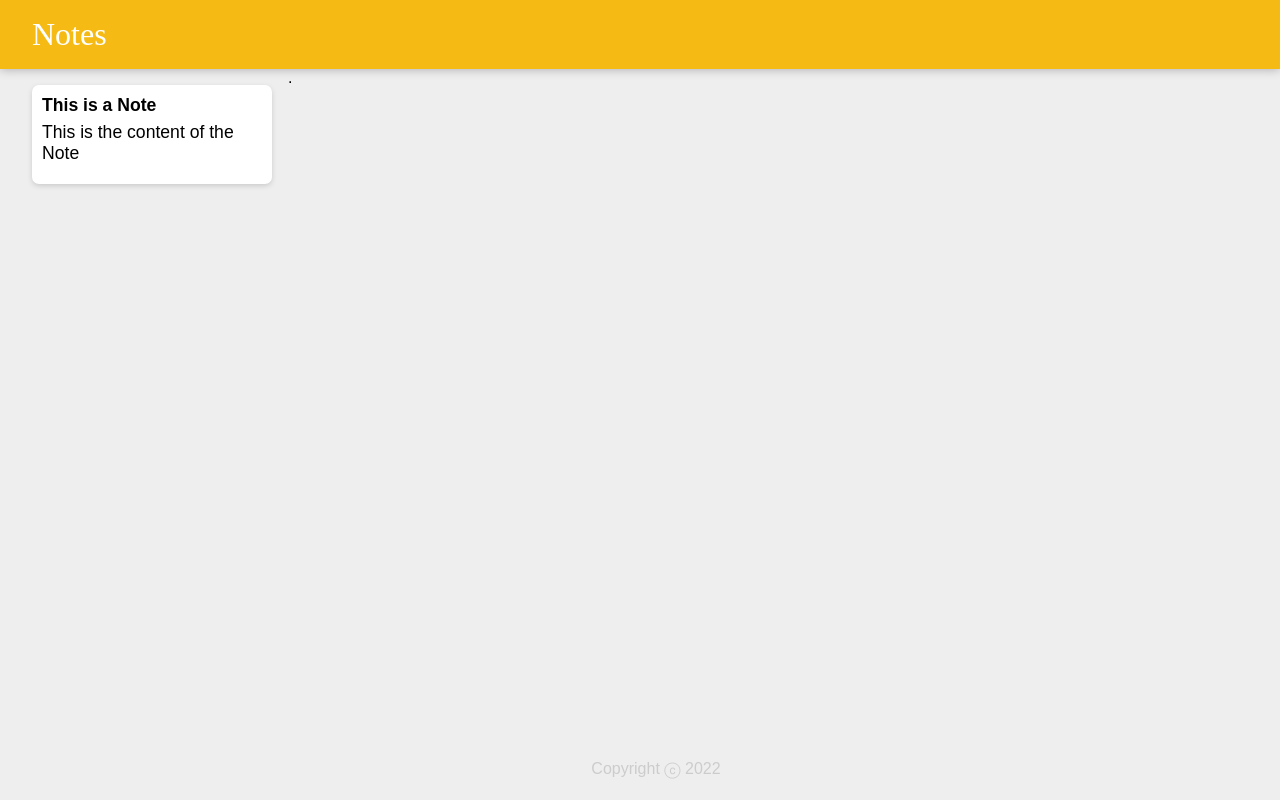
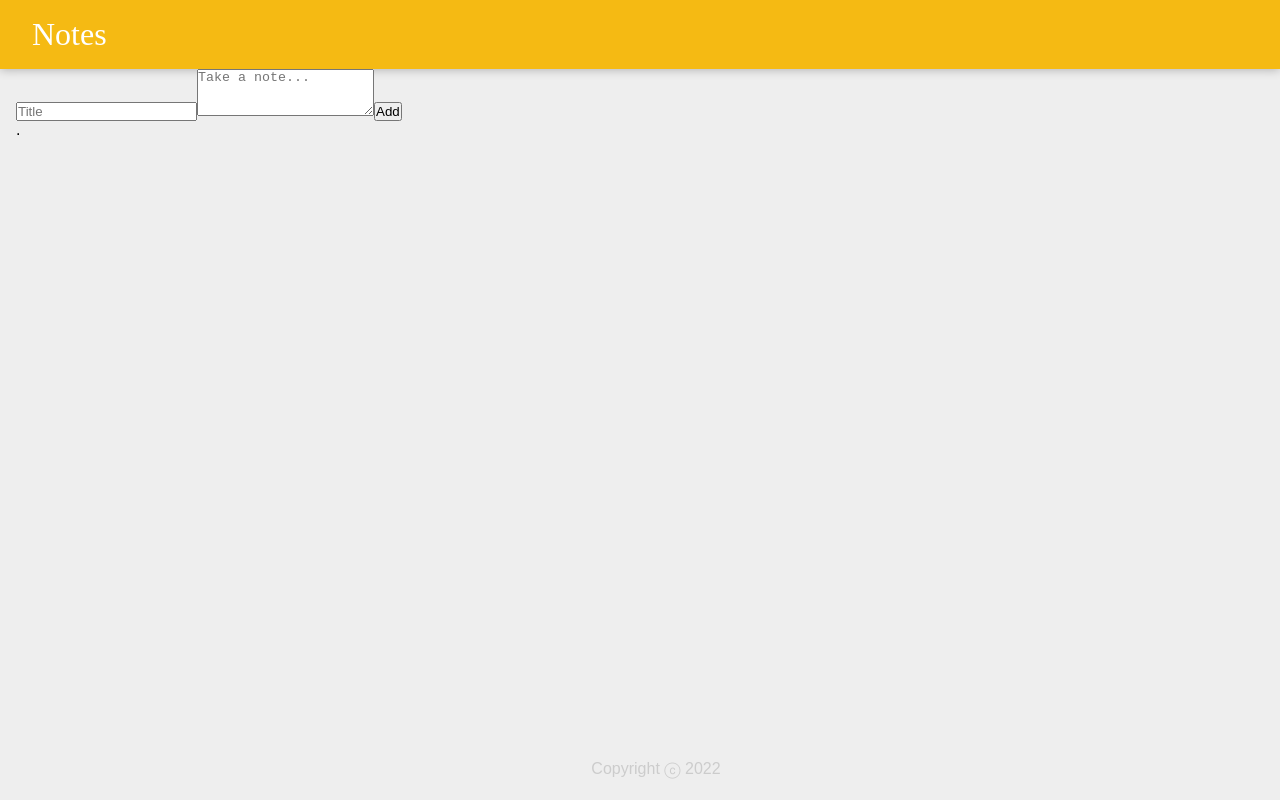
Before and after one commit to toshiroto/React-Notes, a React (Vite) app: page / in a window 1280 px wide. Built offline with nearby package versions, Linux system fonts and the light colour scheme.

Commit message:
App and create Area

```diff
--- a/src/components/App.jsx
+++ b/src/components/App.jsx
@@ -1,15 +1,43 @@
 
-import React from "react";
+import React, { useState }from "react";
 import { render } from "react-dom";
 import Header from "./Header";
 import Note from "./Note";
 import Footer from "./Footer";
+import CreateArea from "./CreateArea";
 
 const App = () => {
+  const [notes, setNotes] = useState([]);
+
+  function addNote(newNote) {
+    setNotes(prevNotes => {
+     return [...prevNotes, newNote];
+    });
+  }
+
+  function deleteNote(id) {
+    setNotes(prevNotes => {
+      prevNotes.filter((noteItem, index) => {
+        return index !== id;
+      });
+    });
+
+  }
   return (
     <div>
       <Header />
-      <Note />
+      <CreateArea onAdd={addNote} />
+       { notes.map((noteItem, index) => {
+        return (
+         <Note
+         key={index}
+         id={index}
+         title={noteItem.title}
+         content={noteItem.content}
+         onDelete={deleteNote}
+         />
+         );
+        })}
       <Footer />
     </div>
   );
--- /dev/null
+++ b/src/components/CreateArea.jsx
@@ -0,0 +1,50 @@
+import { useState } from "react";
+
+function CreateArea(props) {
+  const [note, setNote] = useState({
+    title: "",
+    content: ""
+  })
+
+  function handleChange (event) {
+    const [name, value] = event.target;
+
+    setNote(prevNote => {
+      return {
+        ...prevNote,
+          [name]: value
+      };
+    });
+  }
+
+  function submitNote(event) {
+    props.onAdd(note)
+    setNote({
+      title:"",
+      content:""
+    })
+  event.preventDefault();
+  }
+
+  return (
+    <div>
+      <form>
+        <input
+          name="title"
+          onChange={handleChange}
+          value={note.title}
+          placeholder="Title" />
+        <textarea
+          name="content"
+          onChange={handleChange}
+          value={note.content}
+          placeholder="Take a note..."
+          rows="3">
+          </textarea>
+        <button onClick={submitNote}>Add</button>
+      </form>
+    </div>
+  )
+}
+
+export default CreateArea;
--- a/src/components/Note.jsx
+++ b/src/components/Note.jsx
@@ -1,8 +1,13 @@
-function Note () {
+function Note (props) {
+  function handleClick () {
+    props.onDelete()
+  }
+
   return (
     <div className="note">
-      <h1>This is a Note</h1>
-      <p>This is the content of the Note</p>
+      <h1>{props.title}</h1>
+      <p>{props.content}</p>
+      <button onClick={handleClick}>DELETE</button>
     </div>
 
   );
```
